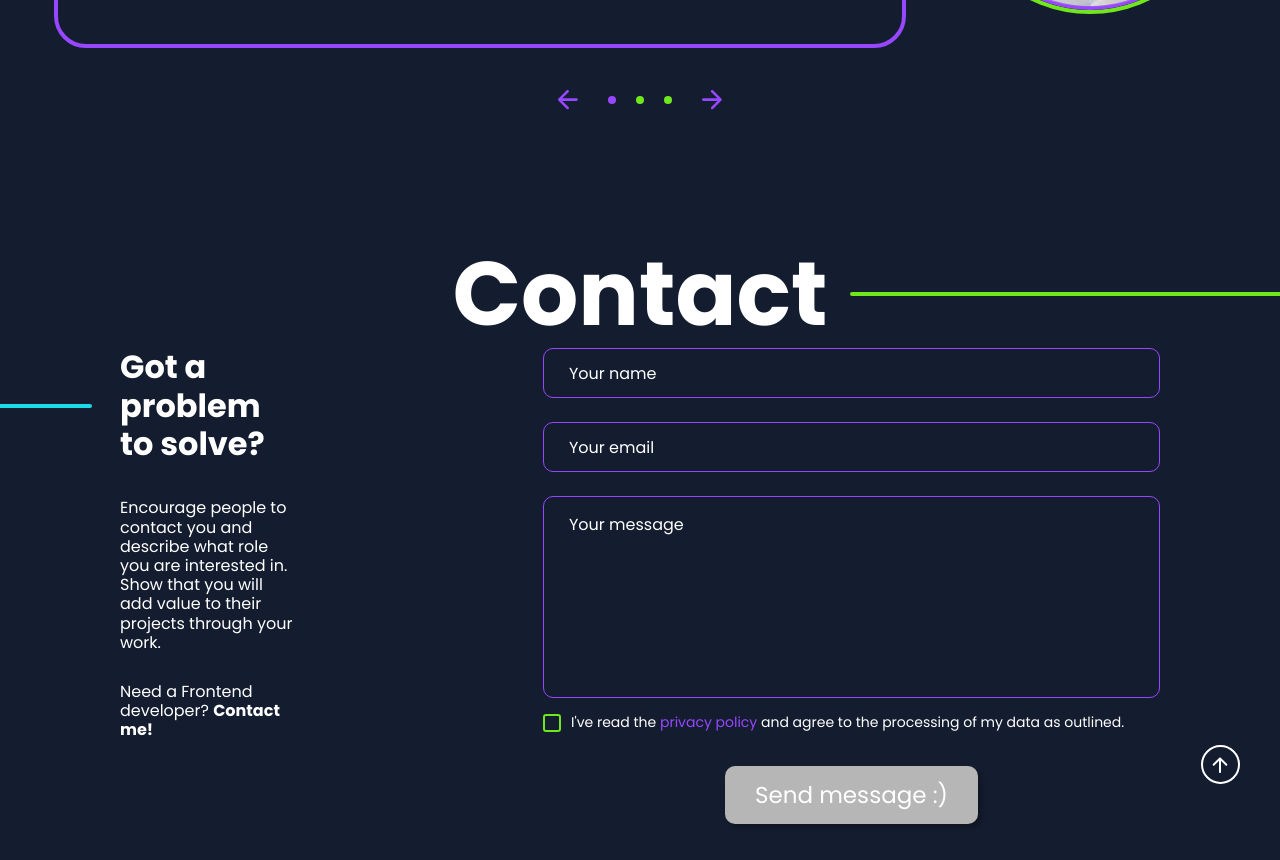
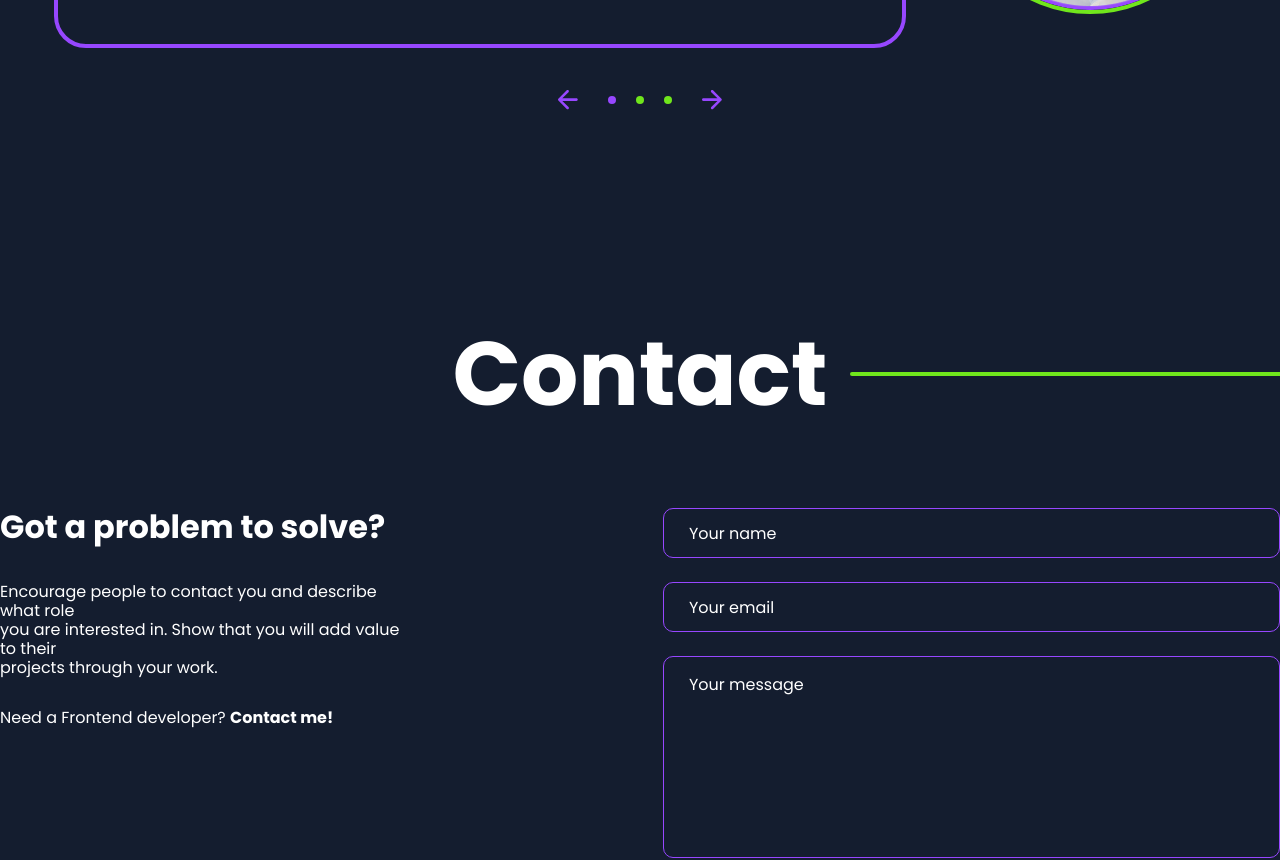
Before and after one commit to MatzeRB26/Portfolio, an Angular app: page / in a window 1280 px wide. Shown: the part 3900-4760 px from the top of the page. Built offline with nearby package versions, Linux system fonts and the light colour scheme.

Commit message:
feat: contact section included

```diff
--- a/src/app/components/contact/contact.html
+++ b/src/app/components/contact/contact.html
@@ -34,9 +34,9 @@
         </label>
             <button type="button">Send message :)</button>
         </form>
-    </div>
         <button class="scroll-top">
             <img src="assets/icons/go-up-button.svg" alt="Scroll to top" />
         </button>
     </div>
+</div>
 </section>
--- a/src/app/components/contact/contact.scss
+++ b/src/app/components/contact/contact.scss
@@ -1,12 +1,10 @@
 .contact {
     position: relative;
-    padding: 120px;
     overflow-x: clip;
+    top: 200px;
 }
 
 .contact-header {
-    position: relative;
-
     h2 {
         display: flex;
         justify-content: center;
@@ -14,6 +12,7 @@
         font-size: 90px;
         line-height: 120%;
         color: rgba(255, 255, 255, 1);
+        margin-bottom: 80px;
     }
 }
 
@@ -22,7 +21,7 @@
     position: absolute;
     top: 50%;
     left: calc(50% + 210px);
-    right: -100vw;
+    right: -3840px;
     height: 4px;
     transform: translateY(-50%);
     background: rgba(112, 230, 28, 1);
@@ -58,7 +57,7 @@
     right: calc(100% + 28px);
     top: 50%;
     transform: translateY(-50%);
-    width: 100vw;
+    width: 3840px;
     height: 4px;
     border-radius: 0 10px 10px 0;
     background: rgba(28, 218, 230, 1);
@@ -188,11 +187,10 @@
 }
 
 .scroll-top {
-    position: absolute;
-    right: -80px;
-    bottom: 40px;
-    padding: 0;
+    position: relative;
     cursor: pointer;
+    top: 50px;
+    left: 580px;
 
     img {
         width: 39px;
```
Lines whose indentation alone changed are shown as unchanged.
